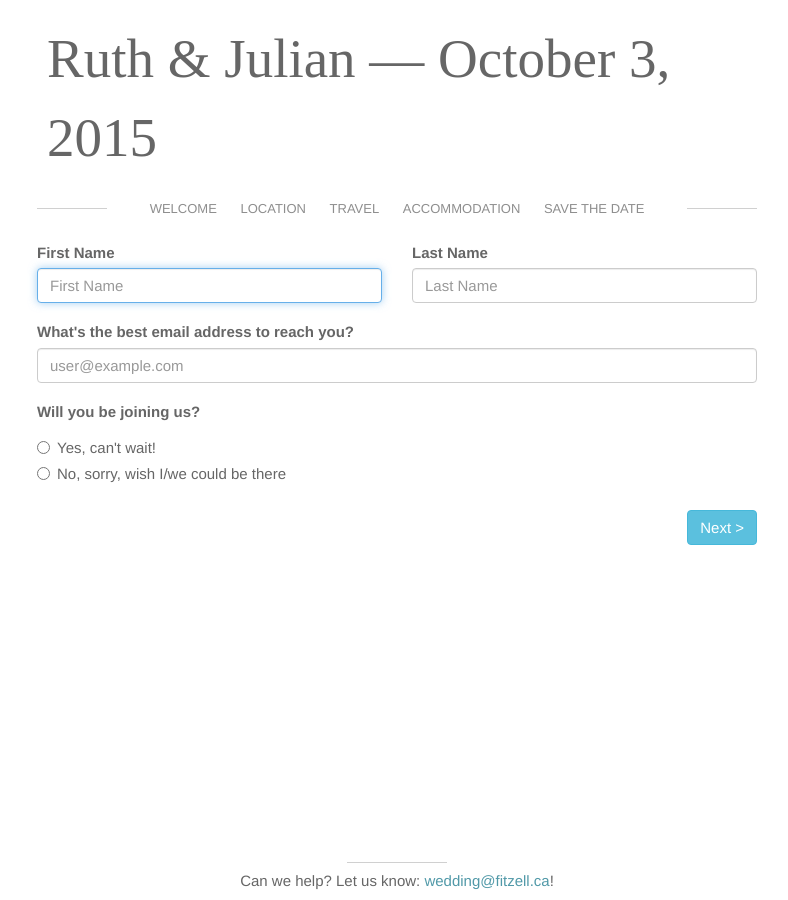
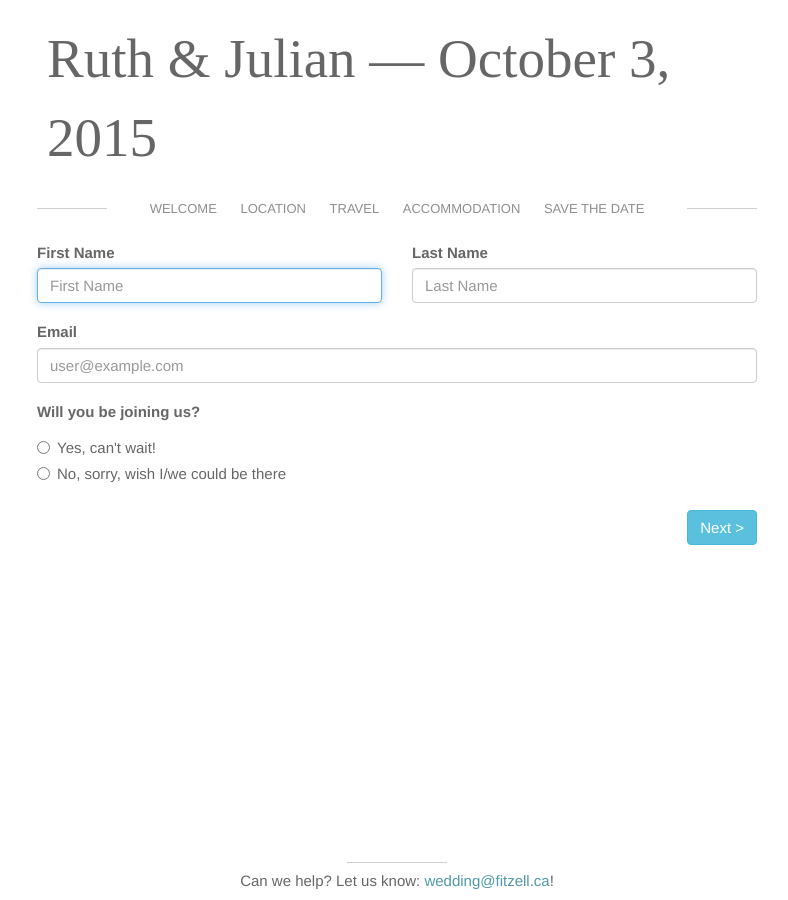
Before and after one commit to jfitzell/weddingsite, a Jekyll site: the page built from rsvp.html, in a window 1280 px wide. Shown: the whole page, without its empty margins (243-1031 px from the left). Built offline with Jekyll 4.4.1, drawn with Linux system fonts in a browser that asks for light colours; some web fonts are replaced.

Commit message:
Minor tweaks to RSVP text and formatting

```diff
--- a/_sass/_rsvp.scss
+++ b/_sass/_rsvp.scss
@@ -28,6 +28,10 @@
 
     .step {
 		@include clearfix;
+
+		.step-intro + .step-fields {
+			margin-top: 15px;
+		}
 
 	    .step-navigation {
     	    .button-nav {
--- a/rsvp.html
+++ b/rsvp.html
@@ -47,7 +47,7 @@
 				<input class="form-control" id="user_last_dynamic" type="text" name="{{ page.fields.guests[0].last }}" placeholder="Last Name" title="" size="10" required />
 			</div>
 			<div class="field field-email">
-				<label class="control-label" for="">What's the best email address to reach you?</label>
+				<label class="control-label" for="">Email</label>
 				<input class="form-control" type="email" name="{{ page.fields.email }}" placeholder="user@example.com" title="" size="10" />
 			</div>
 			<div class="field field-attending">
@@ -121,10 +121,11 @@
 	</div>
 
 	<div class="step step3" data-step="step3">
-		<p>We are hiring a coach/bus to take guests from our <a href="{{ site.baseurl }}/accommodation.html" target="_blank">selected hotels</a> to the ceremony, from there to the reception, and back to the hotels at the end of the night. If you want to use these coaches, you must let us know <strong>in advance</strong>, so that we can plan for the correct number of people. If you haven't already done so, please take a look at the <a href="{{ site.baseurl }}/accommodation.html" target="_blank">accommodation</a> and <a href="{{ site.baseurl }}/location.html" target="_blank">location</a> pages for details.</p>
+		<div class="step-intro">We are hiring a coach/bus to take guests from our <a href="{{ site.baseurl }}/accommodation.html" target="_blank">selected hotels</a> to the ceremony, from there to the reception, and back to the hotels at the end of the night. If you want to use these coaches, you must let us know <strong>in advance</strong>, so that we can plan for the correct number of people. If you haven't already done so, please take a look at the <a href="{{ site.baseurl }}/accommodation.html" target="_blank">accommodation</a> and <a href="{{ site.baseurl }}/location.html" target="_blank">location</a> pages for details.</div>
 		<div class="step-fields">
 			<div class="field field-transport-ceremony">
 				<label class="control-label" for="">Would you like coach transport to the ceremony?</label>
+				<span class="help-block">We'll update the website with exact departure times closer to the day</span>
 				<select class="form-control" name="{{ page.fields.shuttle.ceremony }}" data-attending-required>
 					<option value="" selected disabled></option>
 					<option value="parr">Yes, from Parr Hall</option>
@@ -162,7 +163,7 @@
 
 	<div class="step step4" data-step="step4">
 		<div class="field field-song">
-			<label class="control-label" for="">What's one song that always gets you up on the dance floor?</label>
+			<label class="control-label" for="">What's one song that will definitely get you up on the dance floor?</label>
 			<input class="form-control" type="text" name="{{ page.fields.songtitle }}" placeholder="e.g. Stayin' Alive, The Bee Gees" title="" autocomplete="off"/>
 			<input type="hidden" name="{{ page.fields.songspotifyid }}" id="song_spotify_id"/>
 		</div>
```
